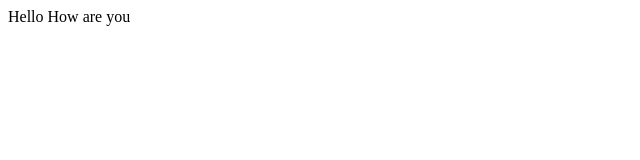
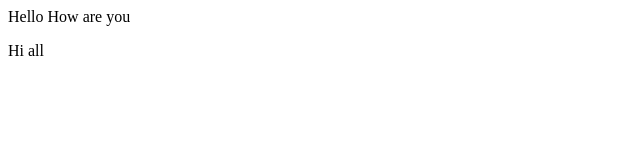
Before and after one commit to gtwinkle/myFirstProject, a plain HTML site: page index.html in a window 1280 px wide. Shown: the full height of the page, 0-640 px from the left. Drawn offline with Linux system fonts and the light colour scheme.

Commit message:
changes in index.html

```diff
--- a/index.html
+++ b/index.html
@@ -1 +1,2 @@
 <p>Hello How are you</p>
+<p>Hi all</p>
```
